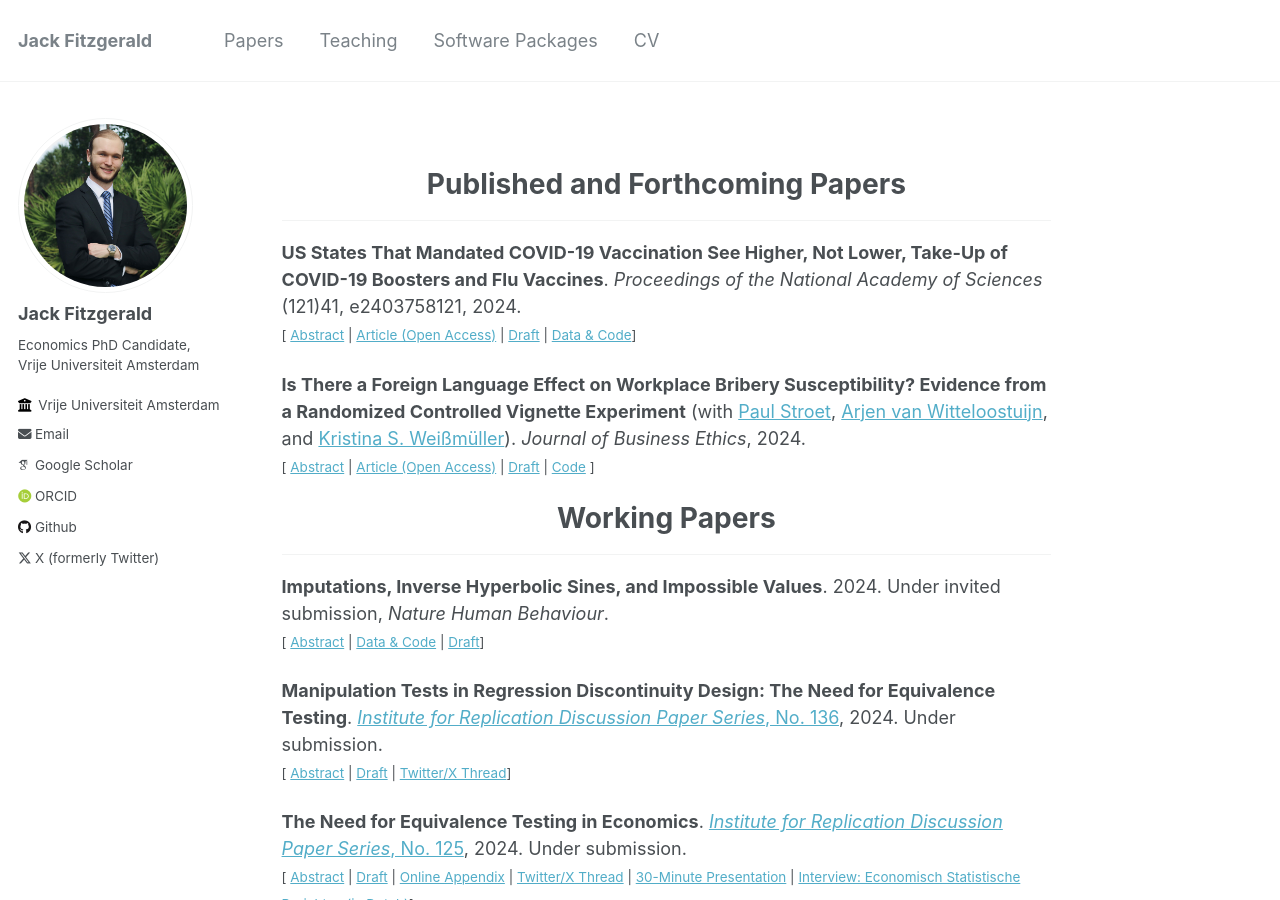
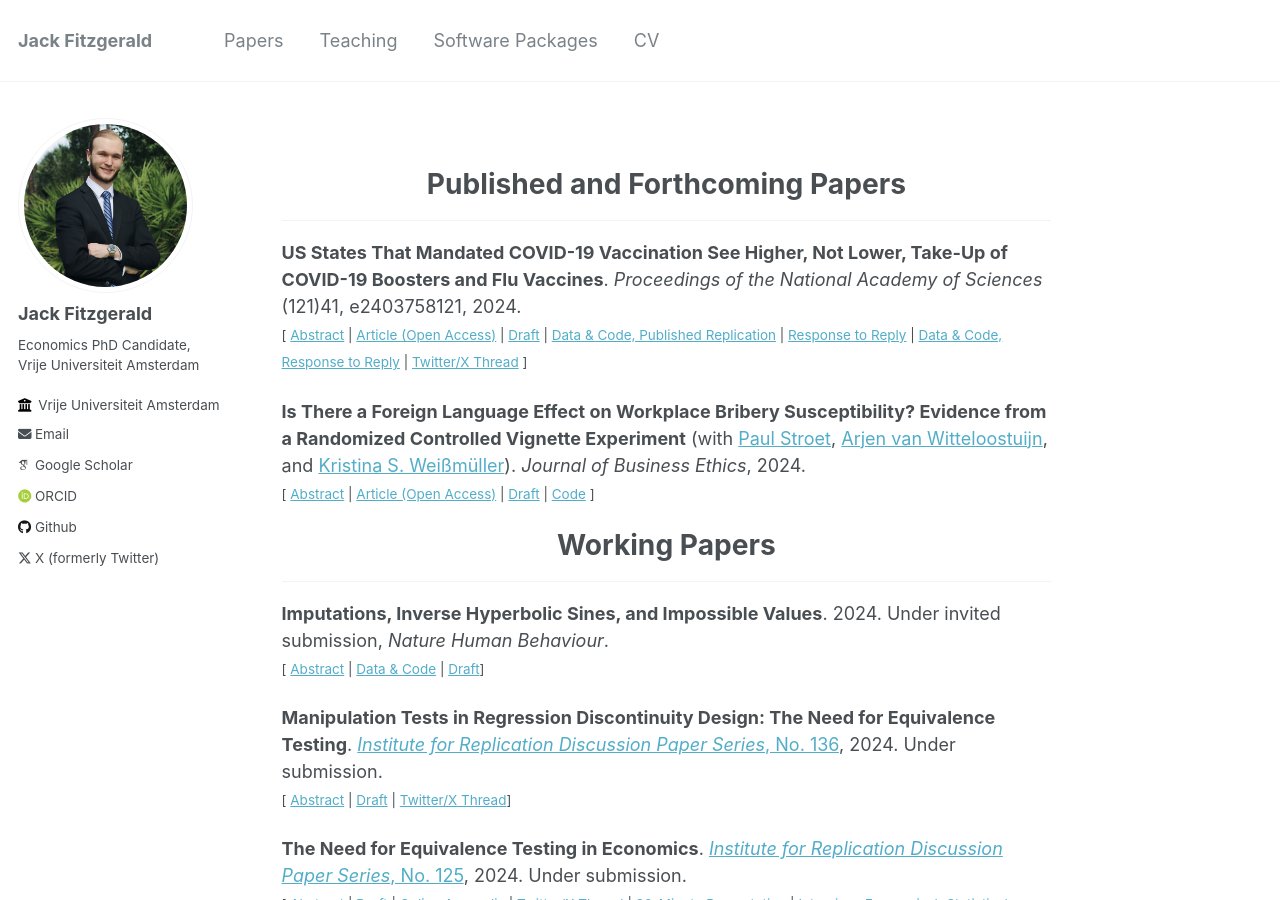
Before and after one commit to jack-fitzgerald/jack-fitzgerald.github.io, a Jekyll site: the page built from _pages/papers.md, in a window 1280 px wide and 900 px high. Built offline with Jekyll 4.4.1, drawn with Linux system fonts in a browser that asks for light colours; some web fonts are replaced.

Commit message:
Update papers.md

```diff
--- a/_pages/papers.md
+++ b/_pages/papers.md
@@ -10,7 +10,7 @@ permalink: /papers/
 - - -
 
 **US States That Mandated COVID-19 Vaccination See Higher, Not Lower, Take-Up of COVID-19 Boosters and Flu Vaccines**. *Proceedings of the National Academy of Sciences* (121)41, e2403758121, 2024. <br/>
-<small>[ <a href="#/" onclick="visib('pnas_replication')">Abstract</a> | [Article (Open Access)](https://doi.org/10.1073/pnas.2403758121) | [Draft](https://jack-fitzgerald.github.io/files/RR24_Replication.pdf) | [Data & Code](https://osf.io/mdfb4/)] </small>
+<small>[ <a href="#/" onclick="visib('pnas_replication')">Abstract</a> | [Article (Open Access)](https://doi.org/10.1073/pnas.2403758121) | [Draft](https://jack-fitzgerald.github.io/files/RR24_Replication.pdf) | [Data & Code, Published Replication](https://osf.io/mdfb4/) | [Response to Reply](https://jack-fitzgerald.github.io/files/RR24_Response_to_Reply.pdf) | [Data & Code, Response to Reply](https://osf.io/9cn38/) | [Twitter/X Thread](https://twitter.com/FitzgeraldJack_/status/1841491274391597266) ] </small>
 
 <div id="pnas_replication" style="display: none; text-align: justify; line-height: 1.2" ><small>
 
```
